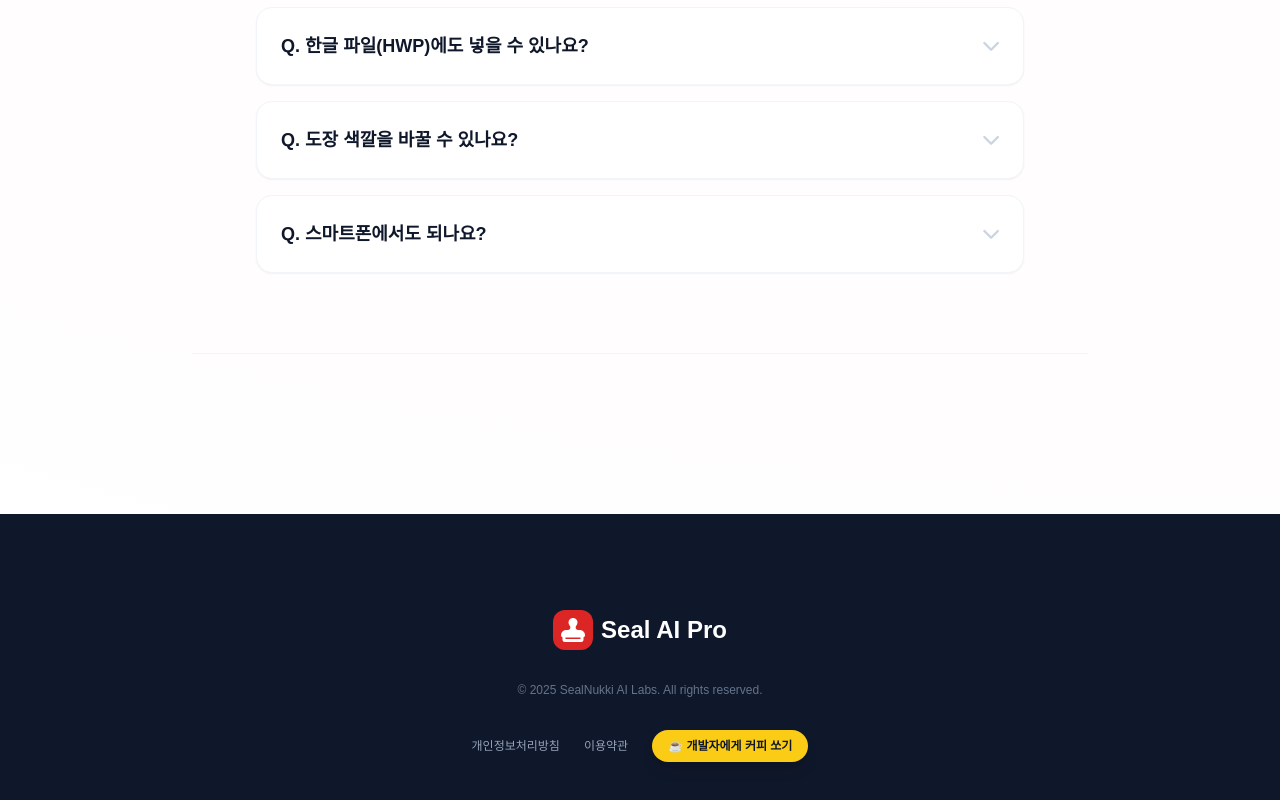
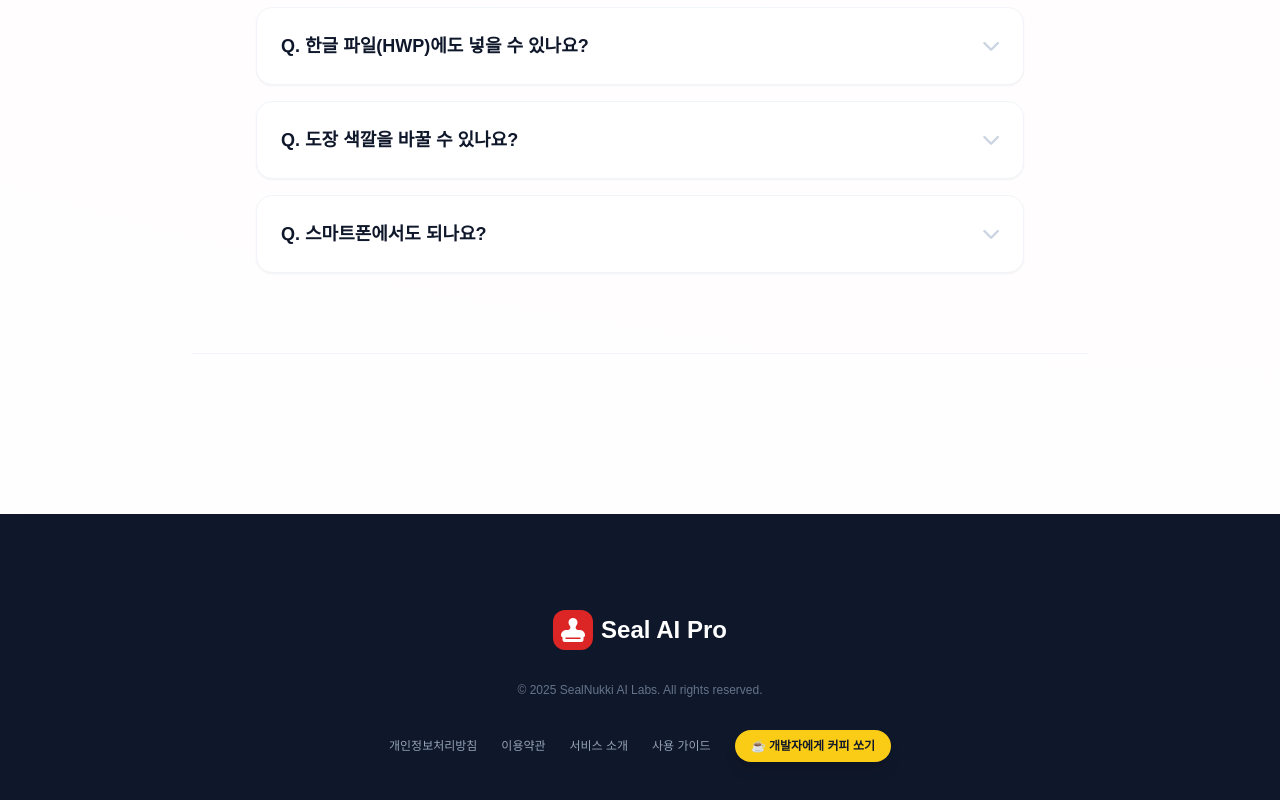
Before and after one commit to lala525404/stamp-remover, a React (Vite) app: page / in a window 1280 px wide. Shown: the part 3968-4768 px from the top of the page. Built offline with nearby package versions, Linux system fonts and the light colour scheme; a web font is replaced by a local one.

Commit message:
Update App.tsx

```diff
--- a/App.tsx
+++ b/App.tsx
@@ -25,7 +25,6 @@ const GUIDE_IMAGES = {
 // 3. 다국어 텍스트 팩
 const TEXT = {
   ko: {
-    // 💡 nav에 donate(후원) 텍스트 추가
     nav: { tool: "누끼 따기", guide: "가이드", info: "정보", start: "시작하기", donate: "후원하기" },
     hero: {
       title: <>전문가 수준의 <br className="md:hidden" /><span className="text-red-600 underline decoration-red-100 underline-offset-8">인감 누끼</span>를 <br className="hidden md:block"/>단 3초 만에</>,
@@ -66,9 +65,8 @@ const TEXT = {
       q3: "스마트폰에서도 되나요?", a3: "네, 별도 앱 설치 없이 아이폰/갤럭시 브라우저에서 바로 사용 가능합니다."
     },
     footer: {
-      privacy: "개인정보처리방침", terms: "이용약관", confirm: "확인했습니다",
-      modalPrivacy: "데이터 비저장 원칙: 사용자의 이미지는 서버로 전송되지 않으며 브라우저 내에서만 처리됩니다.",
-      modalTerms: "서비스 이용 제한: 본 툴을 위조 등 불법적인 목적으로 사용하는 것은 금지됩니다.",
+      privacy: "개인정보처리방침", terms: "이용약관",
+      about: "서비스 소개", guideLink: "사용 가이드",
       donate: "☕️ 개발자에게 커피 쏘기"
     }
   },
@@ -113,9 +111,8 @@ const TEXT = {
       q3: "Does it work on mobile?", a3: "Yes, it works perfectly on iPhone and Android browsers without installing any app."
     },
     footer: {
-      privacy: "Privacy Policy", terms: "Terms of Service", confirm: "I Understand",
-      modalPrivacy: "No Server Storage: Your images are processed locally in your browser and are never uploaded to any server.",
-      modalTerms: "Usage Policy: Using this tool for forgery or illegal activities is strictly prohibited.",
+      privacy: "Privacy Policy", terms: "Terms of Service",
+      about: "About", guideLink: "Guide",
       donate: "☕️ Buy me a coffee"
     }
   }
@@ -154,7 +151,6 @@ const App: React.FC = () => {
 
   const [settings, setSettings] = useState<any>(DEFAULT_SETTINGS);
   const [previewBg, setPreviewBg] = useState<PreviewBg>('checkerboard');
-  const [showLegal, setShowLegal] = useState<'privacy' | 'terms' | 'about' | null>(null);
 
   const processedCanvasRef = useRef<HTMLCanvasElement>(null);
   const upscaleCanvasRef = useRef<HTMLCanvasElement>(null);
@@ -286,7 +282,6 @@ const App: React.FC = () => {
             <a href="#info" className="hover:text-red-600 transition-colors">{t.nav.info}</a>
           </div>
           <div className="flex items-center gap-2 md:gap-3">
-            {/* 💡 GNB 후원 버튼 (노란색) 추가됨 */}
             <a
                href={BMC_LINK}
                target="_blank"
@@ -297,8 +292,6 @@ const App: React.FC = () => {
                 <span>☕️</span>
                 <span className="hidden md:inline">{t.nav.donate}</span>
             </a>
-
-            {/* 언어 변경 버튼 */}
             <button
                 onClick={() => setLang(lang === 'ko' ? 'en' : 'ko')}
                 className="relative w-12 md:w-14 h-7 md:h-8 bg-slate-200 rounded-full transition-all hover:bg-slate-300 focus:outline-none shadow-inner"
@@ -638,10 +631,11 @@ const App: React.FC = () => {
             </div>
           <p className="text-slate-500 text-xs font-medium">© 2025 SealNukki AI Labs. All rights reserved.</p>
           <div className="flex flex-col md:flex-row justify-center gap-6 text-xs text-slate-400 items-center">
-             <button onClick={() => setShowLegal('privacy')} className="hover:text-white">{t.footer.privacy}</button>
-             <button onClick={() => setShowLegal('terms')} className="hover:text-white">{t.footer.terms}</button>
-             {/* 하단 후원 버튼도 유지 (사용자 눈에 더 많이 띄게) */}
-             <a
+            <a href="/privacy.html" target="_blank" rel="noopener noreferrer" className="hover:text-white">{t.footer.privacy}</a>
+            <a href="/terms.html" target="_blank" rel="noopener noreferrer" className="hover:text-white">{t.footer.terms}</a>
+            <a href="/about.html" target="_blank" rel="noopener noreferrer" className="hover:text-white">{t.footer.about}</a>
+            <a href="/guide.html" target="_blank" rel="noopener noreferrer" className="hover:text-white">{t.footer.guideLink}</a>
+            <a
                href={BMC_LINK}
                target="_blank"
                rel="noopener noreferrer"
@@ -652,35 +646,6 @@ const App: React.FC = () => {
           </div>
         </div>
       </footer>
-
-      {showLegal && (
-        <div className="fixed inset-0 z-[100] bg-slate-900/80 backdrop-blur-md flex items-center justify-center p-6 animate-in fade-in duration-500">
-          <div className="bg-white rounded-[40px] max-w-2xl w-full max-h-[85vh] overflow-y-auto p-12 md:p-16 shadow-2xl relative">
-            <button onClick={() => setShowLegal(null)} className="absolute top-10 right-10 text-slate-300 hover:text-slate-900 transition-colors">
-              <i className="fa-solid fa-xmark text-2xl"></i>
-            </button>
-            <h2 className="text-3xl font-black mb-12 tracking-tight">
-                {showLegal === 'privacy' ? t.footer.privacy : t.footer.terms}
-            </h2>
-            <div className="text-slate-600 text-sm leading-loose space-y-8 font-medium">
-              {showLegal === 'privacy' ? (
-                <>
-                  <p className="text-slate-900 font-bold">{t.footer.privacy}</p>
-                  <p>{t.footer.modalPrivacy}</p>
-                </>
-              ) : (
-                <>
-                  <p className="text-slate-900 font-bold">{t.footer.terms}</p>
-                  <p>{t.footer.modalTerms}</p>
-                </>
-              )}
-            </div>
-            <button onClick={() => setShowLegal(null)} className="w-full mt-16 py-5 bg-slate-900 text-white rounded-[24px] font-black tracking-widest hover:bg-red-600 transition-colors">
-              {t.footer.confirm}
-            </button>
-          </div>
-        </div>
-      )}
     </div>
   );
 };
```
